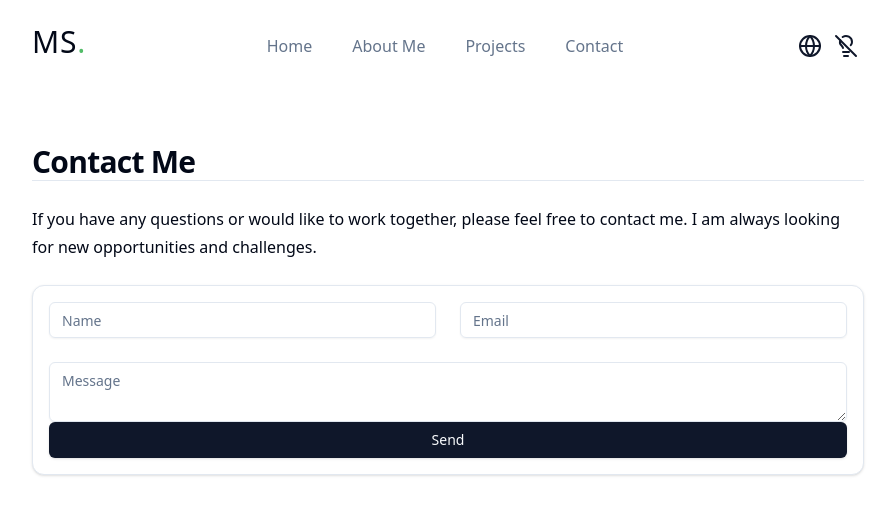
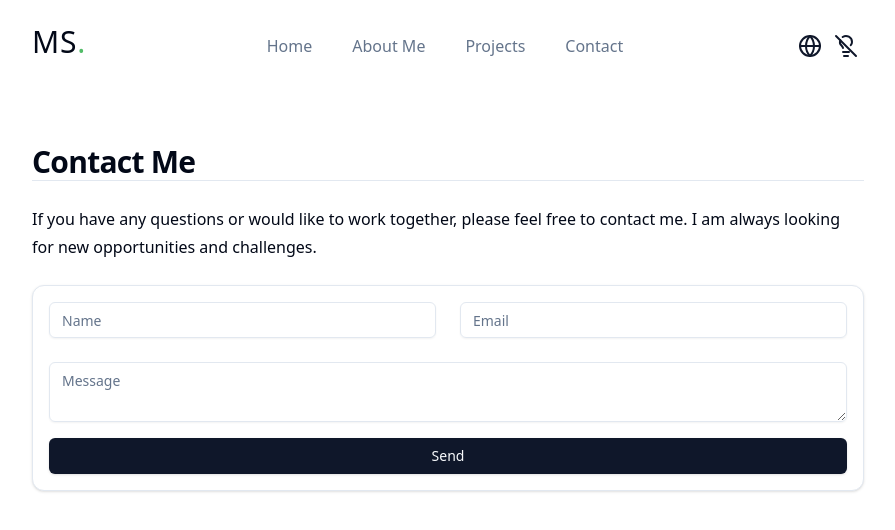
Before and after one commit to MScheltjens/portfolio, a Next.js app: page /contact/contact in a window 1280 px wide. Shown: the top 530 px of the page, without its empty margins (192-1087 px from the left). Built offline with nearby package versions, Linux system fonts and the light colour scheme.

Commit message:
fix form

```diff
--- a/components/forms/contact-form.tsx
+++ b/components/forms/contact-form.tsx
@@ -56,7 +56,7 @@ export const ContactForm = ({
       >
         <div className="grid grid-cols-1 gap-6 sm:grid-cols-2">
           {/* Name */}
-
+          <div className="col-span-2 md:col-span-1">
             <Input
               id="name"
               type="text"
@@ -69,9 +69,10 @@ export const ContactForm = ({
                 {errors.name.message}
               </p>
             )}
+          </div>
 
           {/* Email */}
-
+          <div className="col-span-2 md:col-span-1">
             <Input
               id="email"
               type="email"
@@ -84,11 +85,12 @@ export const ContactForm = ({
                 {errors.name.message}
               </p>
             )}
+          </div>
 
           {/* Message */}
+          <div className="col-span-2">
             <Textarea
               id="message"
-            className="sm:col-span-2"
               placeholder={message}
               {...register('message')}
             />
@@ -98,11 +100,12 @@ export const ContactForm = ({
               </p>
             )}
           </div>
+        </div>
 
         <Button
           type="submit"
           disabled={isSubmitting}
-          className="w-full disabled:opacity-50"
+          className="mt-4 w-full disabled:opacity-50"
         >
           {isSubmitting ? submitting : send}
         </Button>
```
Lines whose indentation alone changed are shown as unchanged.
